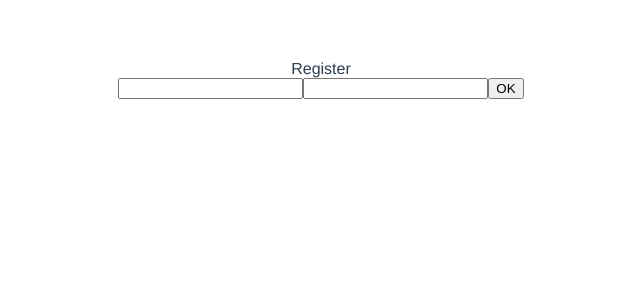
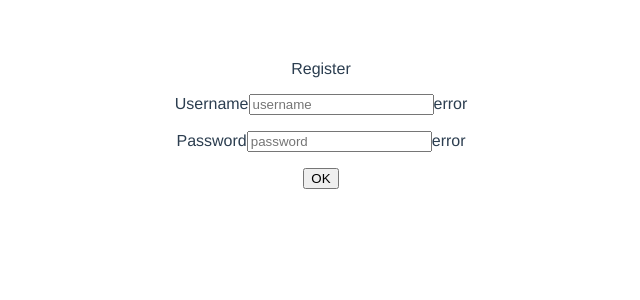
Before and after one commit to pkugeeklab/geeklab-frontend, a Vue app: page /#/register in a window 1280 px wide. Shown: the top 300 px of the page, without its empty margins (319-959 px from the left). Built offline with nearby package versions, Linux system fonts and the light colour scheme.

Commit message:
some initial work

```diff
--- a/package.json
+++ b/package.json
@@ -10,6 +10,7 @@
     "lint": "eslint --ext .js,.vue src"
   },
   "dependencies": {
+    "jquery": "^3.2.1",
     "vue": "^2.2.2",
     "vue-router": "^2.2.0"
   },
@@ -35,7 +36,6 @@
     "eslint-plugin-promise": "^3.4.0",
     "eslint-plugin-standard": "^2.0.1",
     "eventsource-polyfill": "^0.9.6",
-    "express": "^4.14.1",
     "extract-text-webpack-plugin": "^2.0.0",
     "file-loader": "^0.10.0",
     "friendly-errors-webpack-plugin": "^1.1.3",
--- /dev/null
+++ b/src/components/404.vue
@@ -0,0 +1,15 @@
+<template>
+  <div>
+    <h1 class="text-center" style="margin-top: 100px">{{ '找不到该页面' }}</h1>
+  </div>
+</template>
+
+<script>
+export default {
+
+}
+</script>
+
+<style>
+
+</style>
--- a/src/components/Index.vue
+++ b/src/components/Index.vue
@@ -1,12 +1,13 @@
 <template>
     <div>
       Index
+      <router-link to="Register">Register</router-link>
+      <router-link to="Login">Login</router-link>
     </div>
 </template>
 
 <script>
 export default {
-
 }
 </script>
 
--- /dev/null
+++ b/src/components/Login.vue
@@ -0,0 +1,14 @@
+<template>
+    <div>
+      Login
+    </div>
+</template>
+
+<script>
+export default {
+}
+</script>
+
+<style>
+
+</style>
--- a/src/components/Register.vue
+++ b/src/components/Register.vue
@@ -1,17 +1,56 @@
 <template>
     <div>
       Register
+      <form @submit.prevent="onSubmit">
+        <p>
+          <label for="username">Username</label>
+          <input v-model.trim.lazy="username" placeholder="username" type="text" name="username" value="">
+          <label v-if="!usernameIsValid">error</label>
+        </p>
+        <p>
+          <label for="password">Password</label>
+          <input v-model.lazy="password" type="password" placeholder="password" name="password" value="">
+          <label v-if="!passwordIsValid">error</label>
+        </p>
+        <button type="submit">OK</button>
+      </form>
       <div class="">
-        <input type="text" name="" value="">
-        <input type="text" name="" value="">
-        <button type="button" name="button">OK</button>
+        {{username}}
+        {{password}}
       </div>
     </div>
 </template>
 
 <script>
+import $ from 'jquery'
 export default {
-
+  data() {
+    return {
+      username: '',
+      password: ''
+    }
+  },
+  computed: {
+    usernameIsValid() {
+      return this.username !== ''
+    },
+    passwordIsValid() {
+      return this.password !== ''
+    }
+  },
+  methods: {
+    onSubmit() {
+      console.log('submit')
+      if (!this.username) {
+        return
+      }
+      $.post('http://127.0.0.1:5000/register',
+              {username: this.username, password: this.password},
+              data => {
+                console.log(data)
+              })
+    }
+  }
 }
 </script>
 
--- a/src/router/index.js
+++ b/src/router/index.js
@@ -2,6 +2,8 @@ import Vue from 'vue'
 import Router from 'vue-router'
 const IndexPage = resolve => require(['@/components/Index'], resolve)
 const Register = resolve => require(['@/components/Register'], resolve)
+const Login = resolve => require(['@/components/Login'], resolve)
+const NotFound = resolve => require(['@/components/404'], resolve)
 Vue.use(Router)
 
 export default new Router({
@@ -15,6 +17,16 @@ export default new Router({
       path: '/register',
       name: 'Register',
       component: Register
+    },
+    {
+      path: '/login',
+      name: 'Login',
+      component: Login
+    },
+    {
+      path: '*',
+      name: '404',
+      component: NotFound
     }
   ]
 })
```
Also changed, not shown: .eslintrc.js.
